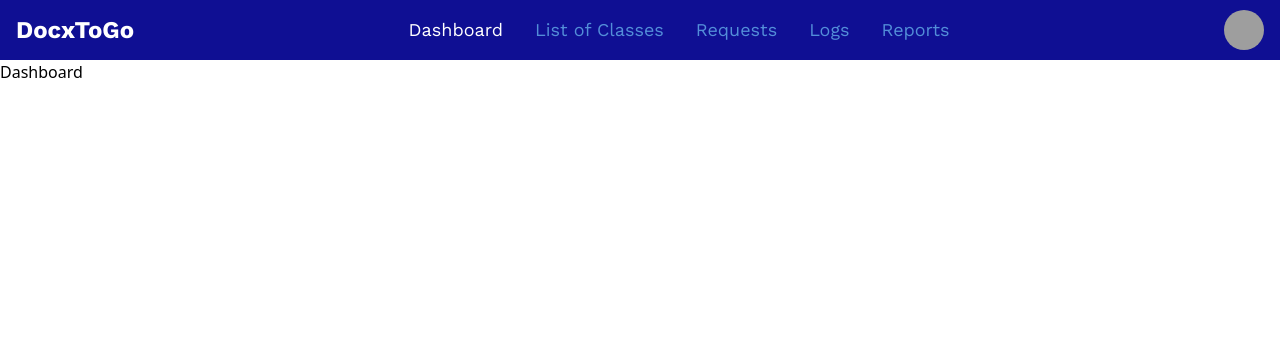
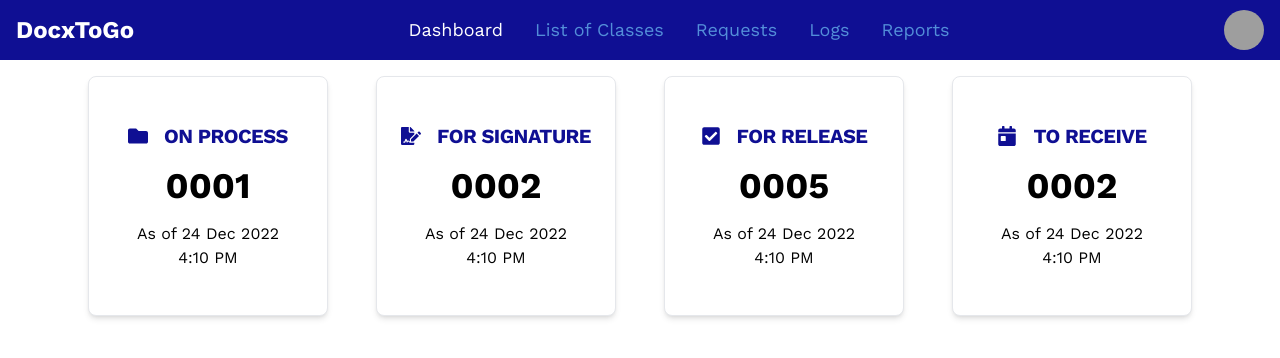
Before and after one commit to arvy-rence/docxtogo-admin, a Next.js app: page /dashboard in a window 1280 px wide. Shown: the top 358 px of the page. Built offline with nearby package versions, Linux system fonts and the light colour scheme; grey boxes are pictures that could not be loaded.

Commit message:
[ADD] / Add info card and added card components to the page

```diff
--- /dev/null
+++ b/components/dashboard/InfoCard.jsx
@@ -0,0 +1,40 @@
+import React, {useEffect, useState} from "react"
+import {Card} from "flowbite-react"
+
+const InfoCard = ({title, value, icon}) => {
+  const [date, setDate] = useState(new Date())
+
+  useEffect(() => {
+    setInterval(() => setDate(new Date()), 30000);
+  }, []);
+
+  return (
+    <Card href="#"
+          className="mx-6 my-4 max-w-[15rem] max-h-[15rem] min-w-[15rem] min-h-[15rem] flex flex-col items-center justify-center">
+      <h5 className="text-xl font-bold font-work text-primary dark:text-white flex justify-center items-center">
+        {icon}
+        <span className="pl-4 uppercase tracking-tight">{title}</span>
+      </h5>
+      <p className="font-work text-4xl font-bold text-center">
+        {value}
+      </p>
+      <p className="font-work text-center">
+        As of
+        {' '}
+        {date.toLocaleDateString('en-GB', {
+          day: 'numeric',
+          month: 'short',
+          year: 'numeric',
+        })}
+        <br/>
+        {date.toLocaleString('en-US', {
+          hour: 'numeric',
+          minute: 'numeric',
+          hour12: true,
+        })}
+      </p>
+    </Card>
+  )
+}
+
+export default InfoCard
--- a/pages/dashboard/index.jsx
+++ b/pages/dashboard/index.jsx
@@ -3,14 +3,33 @@ import React, {
   useState,
 } from "react";
 import {LoggedInNavbar} from "../../components/Navbar";
+import InfoCard from "../../components/dashboard/InfoCard";
+import {FaFolder, FaFileSignature, FaCheckSquare, FaCalendarDay} from "react-icons/fa";
 
-const Dashboard = () => {
+const Dashboard = (props) => {
   return (
     <>
       <LoggedInNavbar activePage="dashboard"/>
-      <h1>Dashboard</h1>
+      <div className="flex justify-center items-center">
+        <InfoCard value={('000' + props.onProcess).slice(-4)} icon={<FaFolder/>} title={"On Process"}/>
+        <InfoCard value={('000' + props.forSignature).slice(-4)} icon={<FaFileSignature/>} title={"For Signature"}/>
+        <InfoCard value={('000' + props.forRelease).slice(-4)} icon={<FaCheckSquare/>} title={"For Release"}/>
+        <InfoCard value={('000' + props.toReceive).slice(-4)} icon={<FaCalendarDay/>} title={"To Receive"}/>
+      </div>
     </>
   )
 }
 
+export async function getStaticProps() {
+  // TODO replace with API call
+  return {
+    props: {
+      onProcess: 1,
+      forSignature: 2,
+      forRelease: 5,
+      toReceive: 2,
+    },
+  };
+}
+
 export default Dashboard
```
